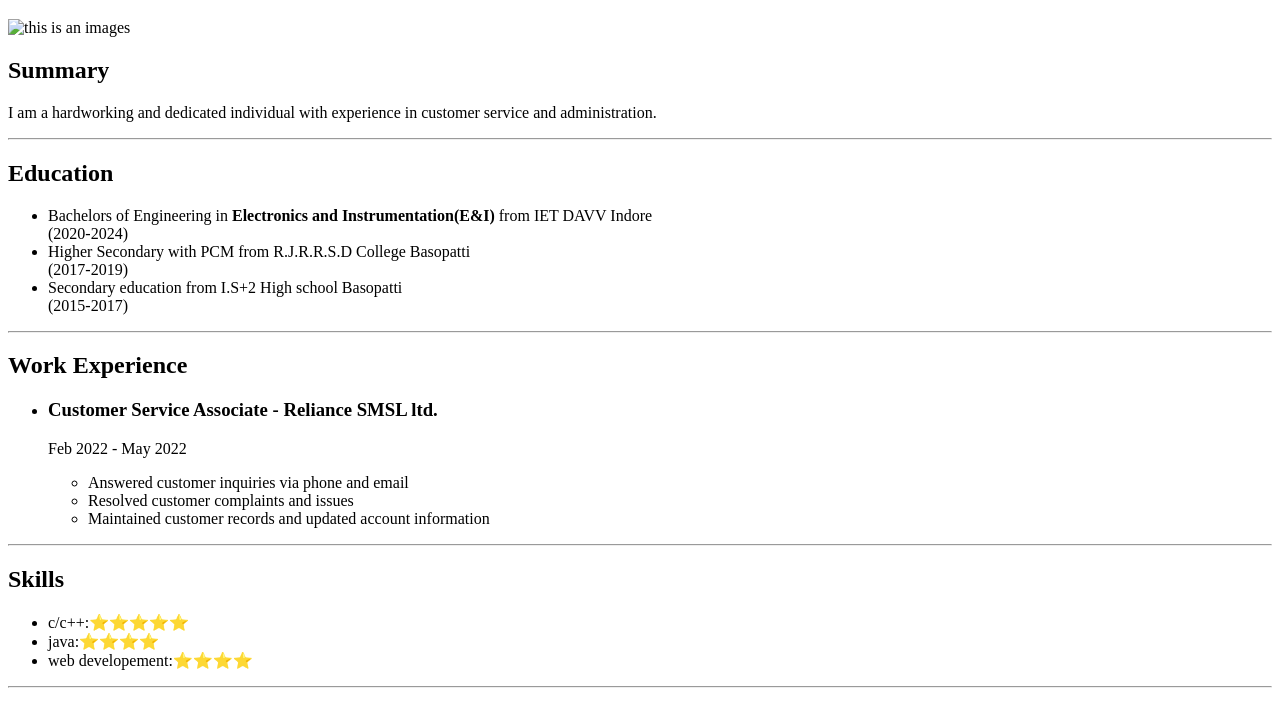
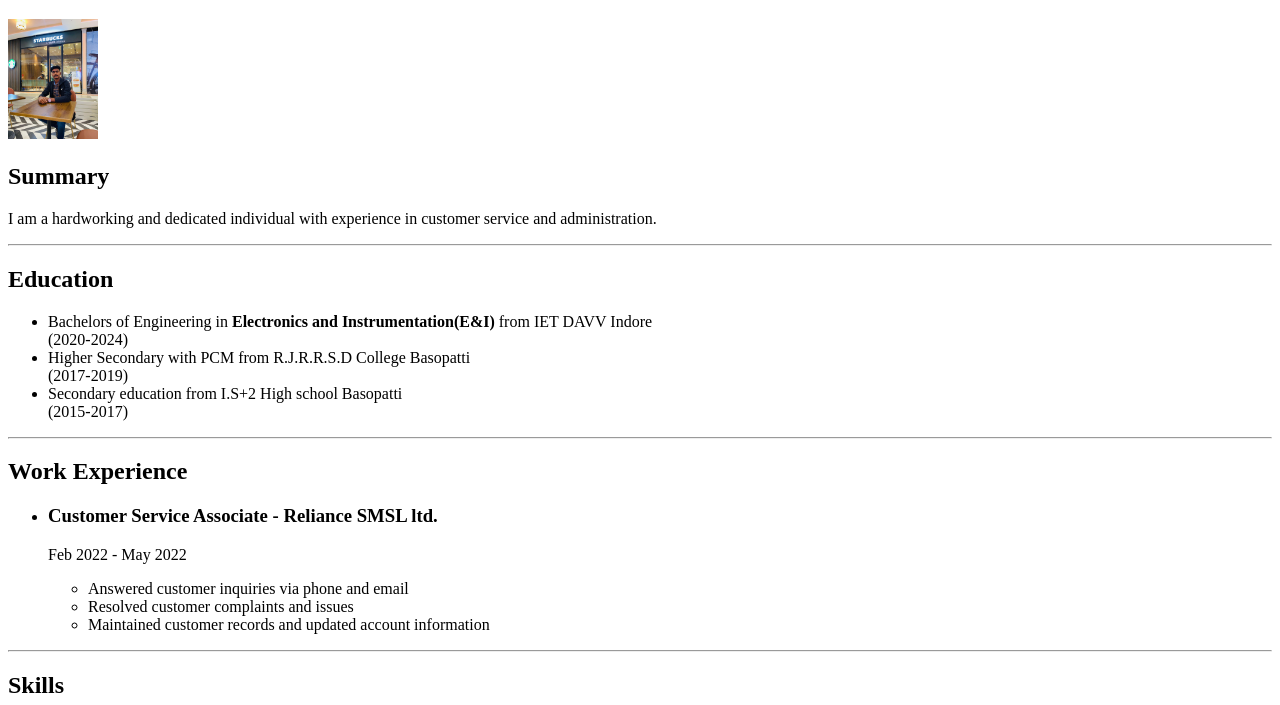
Before and after one commit to sonu91429/sonu-portfoli, a plain HTML site: page index.html in a window 1280 px wide. Shown: the part 61-766 px from the top of the page. Drawn offline with Linux system fonts and the light colour scheme.

Commit message:
Update index.html

```diff
--- a/index.html
+++ b/index.html
@@ -8,7 +8,7 @@
 </head>
 <body>
     <h1>Sonu Kumar</h1>
-    <img src="/online_cv/images/sonu.jpg" alt="this is an images" height="120px" width="auto" >
+    <img src="/images/sonu.jpg" alt="this is an images" height="120px" width="auto" >
     <br>
     <h2>Summary</h2>
     <p>I am a hardworking and dedicated individual with experience in customer service and administration.</p>
```
